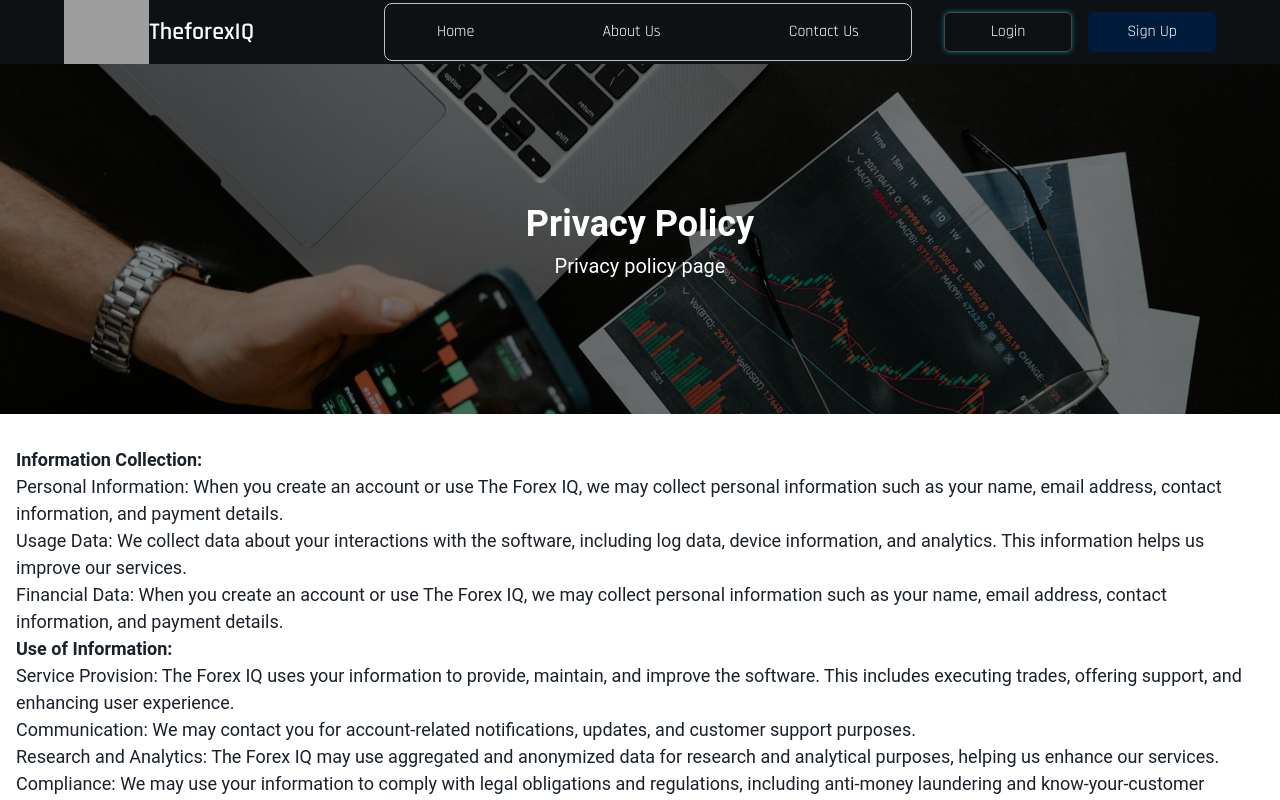
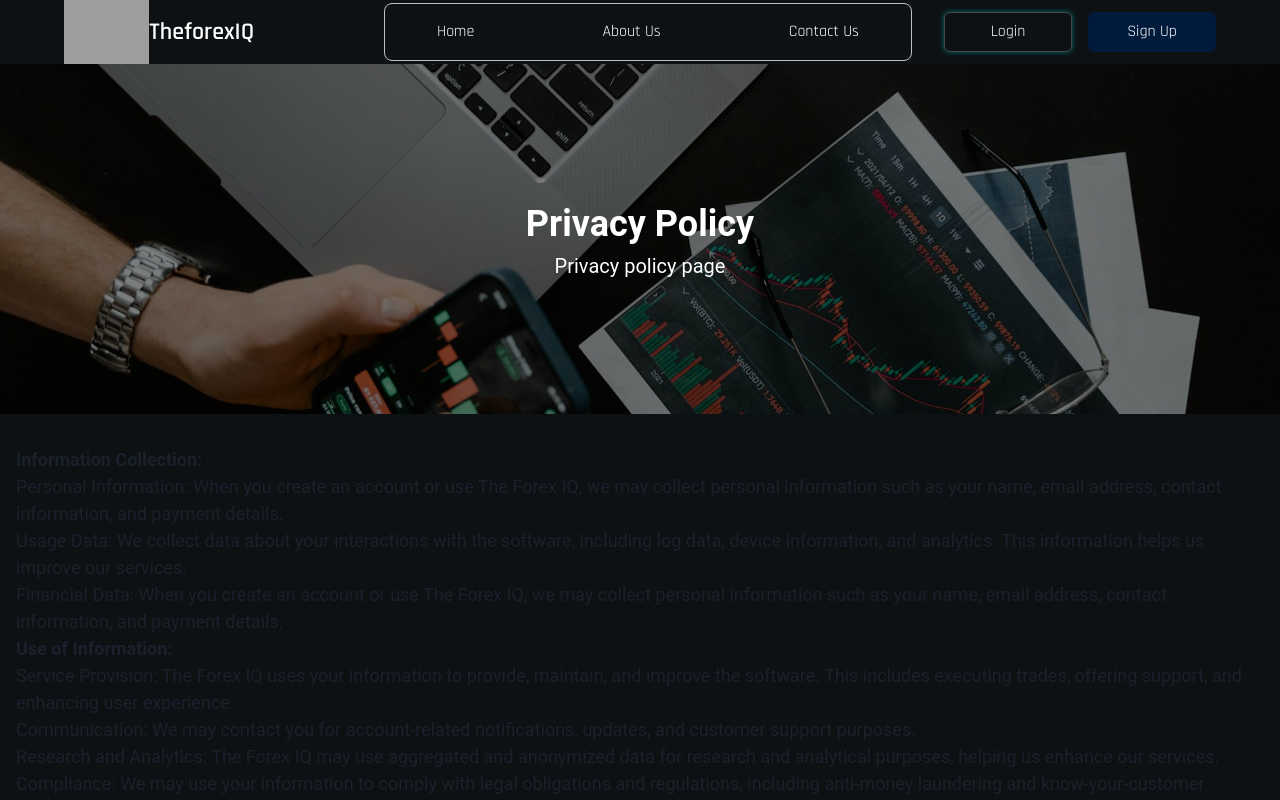
Before and after one commit to jettechnologies/forex-IQ-new, a React (Vite) app: page /privacy-policy in a window 1280 px wide. Shown: the top 800 px of the page. Built offline with nearby package versions, Linux system fonts and the light colour scheme; grey boxes are pictures that could not be loaded.

Commit message:
almost done with the project

```diff
--- a/src/components/Revolution.jsx
+++ b/src/components/Revolution.jsx
@@ -223,7 +223,7 @@ const JoinForexIQRevolution = () => {
             fontSize={{ base: 'md', md: 'lg', lg: 'xl' }}
             color="white"
             mb={16}
-            lineHeight = {'1.5rem'}
+            lineHeight = {'1.5em'}
           >
             Don&apos;t let market volatility impact your trading. With Forex IQ, leverage algorithmic trading to make informed, data-driven decisions that enhance your performance and confidence. Upgrade your trading experience today and see the difference.
           </Text>
--- a/src/pages/Privacy.jsx
+++ b/src/pages/Privacy.jsx
@@ -5,7 +5,7 @@ import banner from "../assets/charts.jpg";
 
 
 const Privacy = () => (
-  <Box>
+  <Box backgroundColor = '#0e1113'>
     <Banner title="Privacy Policy" subtitle="Privacy policy page" banner = {banner} />
     <Box p={4}>
       <Text fontSize="lg" lineHeight="1.5em">
--- a/src/pages/Refund.jsx
+++ b/src/pages/Refund.jsx
@@ -5,7 +5,7 @@ import banner from "../assets/charts_2.jpg";
 
 
 const Refund = () => (
-  <Box>
+  <Box backgroundColor = '#0e1113'>
     <Banner title="Refund Policy" subtitle="Refund policy page" banner = {banner}/>
     <Box p={4}>
       <Text fontSize="lg" lineHeight="1.5em">
--- a/src/pages/Terms.jsx
+++ b/src/pages/Terms.jsx
@@ -4,7 +4,7 @@ import Banner from '../components/Banner';
 import banner from "../assets/charts_3.jpg";
 
 const Terms = () => (
-  <Box>
+  <Box backgroundColor = '#0e1113'>
     <Banner title="Terms and Conditions" subtitle="Terms and conditions" banner={banner}/>
     <Box p={4}>
       <Text fontSize="lg" lineHeight="1.5em">
```
